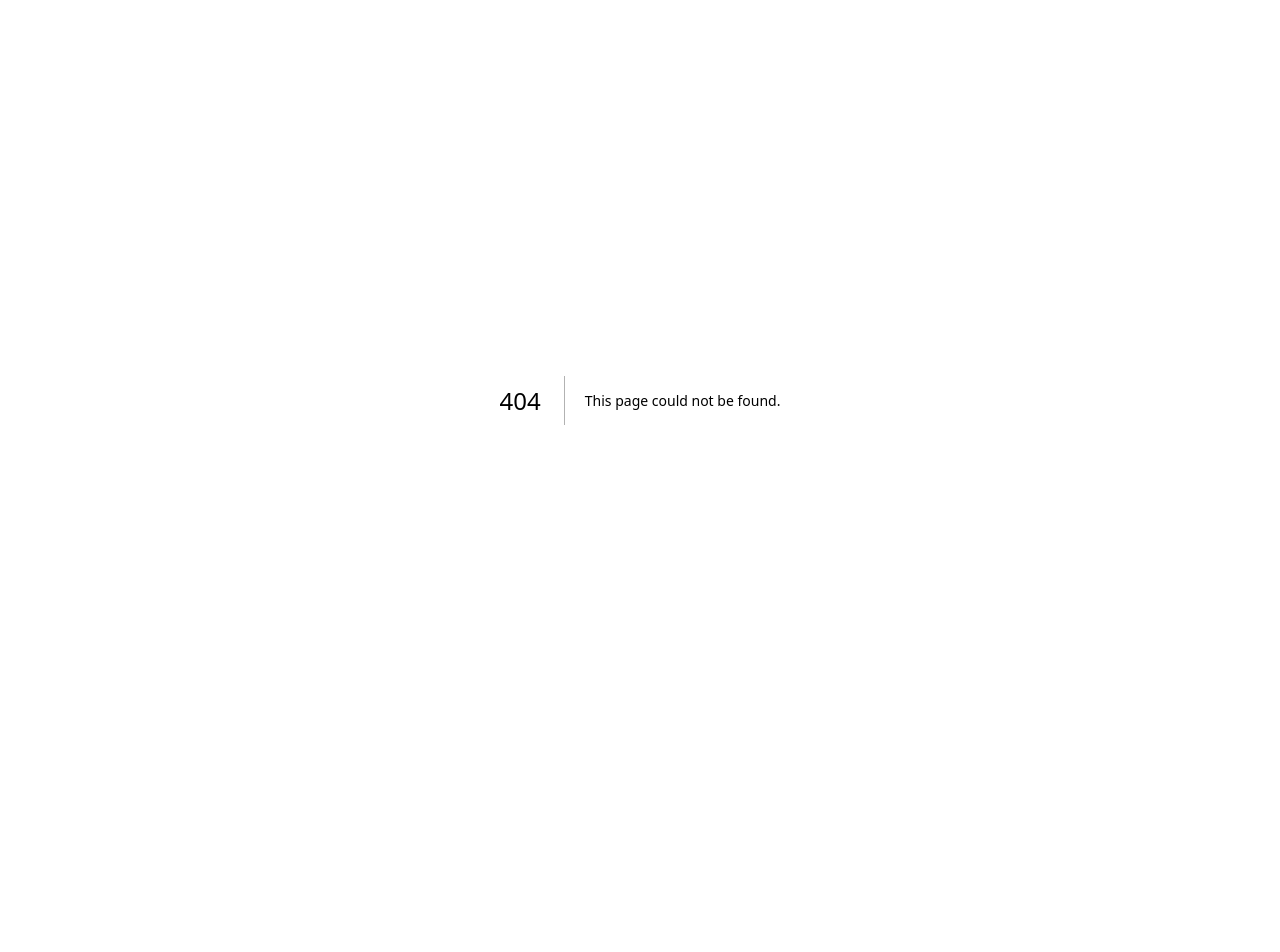
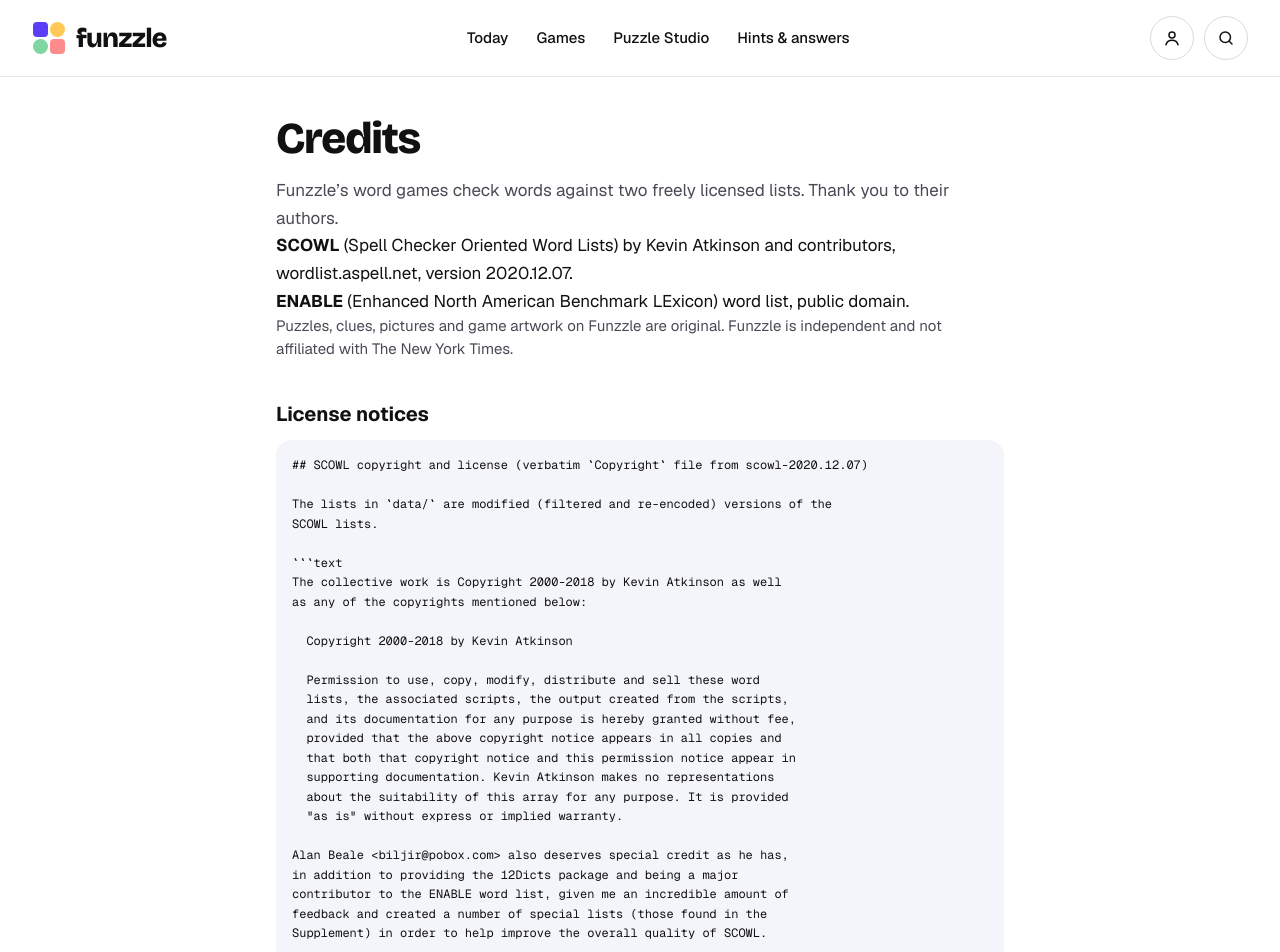
Before and after one commit to MonsterInstitute/funzzle, a Next.js app: page /credits in a window 1280 px wide. Before the commit this address had no page. Shown: the top 952 px of the page. Before the commit the page ends 800 px from the top, so only its background shows below. Built offline with nearby package versions, Linux system fonts and the light colour scheme.

Commit message:
Credits page with the word-list license notices
Co-Authored-By: Claude Opus 5.5 <noreply@anthropic.com>

```diff
--- /dev/null
+++ b/app/credits/page.tsx
@@ -0,0 +1,51 @@
+import { readFileSync } from "node:fs";
+import path from "node:path";
+import type { Metadata } from "next";
+import Footer from "@/components/Footer";
+import Header from "@/components/Header";
+import { pageMetadata } from "@/lib/seo";
+
+export const metadata: Metadata = pageMetadata({
+  title: "Credits and Open-Source Notices",
+  description: "The word lists and open-source work Funzzle's games are built on, with their licenses.",
+  path: "/credits",
+});
+
+// Fully static: the notices are read from the repo at build time.
+export const dynamic = "force-static";
+
+/** The license sections of lib/games/words/SOURCES.md, shown verbatim. */
+function wordListNotices(): string {
+  const md = readFileSync(path.join(process.cwd(), "lib/games/words/SOURCES.md"), "utf8");
+  const start = md.indexOf("## SCOWL copyright");
+  return start >= 0 ? md.slice(start) : md;
+}
+
+export default function CreditsPage() {
+  return (
+    <div data-kit className="flex min-h-full flex-col">
+      <Header />
+      <main className="mx-auto w-full max-w-[760px] flex-1 px-4 py-10">
+        <h1 className="m-0 font-display text-[44px] font-extrabold leading-none tracking-[-0.03em]">Credits</h1>
+        <p className="mt-4 text-[17px] leading-relaxed text-muted">
+          Funzzle’s word games check words against two freely licensed lists. Thank you to their authors.
+        </p>
+        <ul className="text-[17px] leading-relaxed">
+          <li>
+            <strong>SCOWL</strong> (Spell Checker Oriented Word Lists) by Kevin Atkinson and contributors,{" "}
+            <a href="http://wordlist.aspell.net/">wordlist.aspell.net</a>, version 2020.12.07.
+          </li>
+          <li>
+            <strong>ENABLE</strong> (Enhanced North American Benchmark LExicon) word list, public domain.
+          </li>
+        </ul>
+        <p className="text-[15px] text-muted">
+          Puzzles, clues, pictures and game artwork on Funzzle are original. Funzzle is independent and not affiliated with The New York Times.
+        </p>
+        <h2 className="mt-10 text-xl font-bold">License notices</h2>
+        <pre className="mt-3 max-h-[640px] overflow-auto whitespace-pre-wrap rounded-2xl bg-soft p-4 text-[12px] leading-relaxed">{wordListNotices()}</pre>
+      </main>
+      <Footer />
+    </div>
+  );
+}
--- a/components/Footer.tsx
+++ b/components/Footer.tsx
@@ -7,6 +7,7 @@ const LINKS = [
   { label: "About", href: "/about" },
   { label: "Privacy", href: "/privacy" },
   { label: "Terms", href: "/terms" },
+  { label: "Credits", href: "/credits" },
   { label: "Contact", href: "mailto:hello@funzzle.com" },
 ];
 
```
